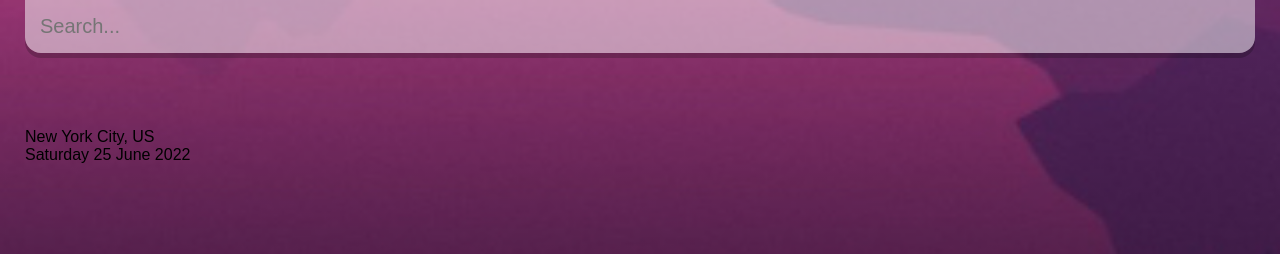
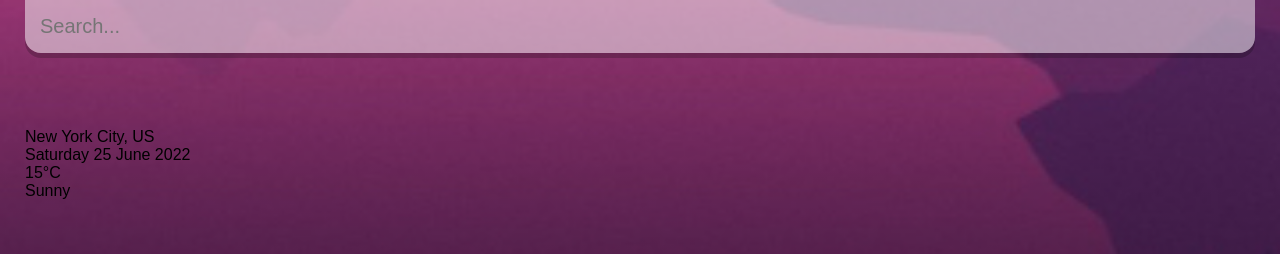
Before and after one commit to lucasxtan/weather-app, a React (Create React App) app: page / in a window 1280 px wide. Shown: the top 254 px of the page. Built offline with nearby package versions, Linux system fonts and the light colour scheme.

Commit message:
add temperature and weather status

```diff
--- a/src/App.js
+++ b/src/App.js
@@ -34,6 +34,14 @@ function App() {
           <div className="location">New York City, US</div>
           <div className="date">{dateBuilder(new Date())}</div>
         </div>
+        <div className="weather-box">
+          <div className="temp">
+            15°C
+          </div>
+          <div className="weather">
+            Sunny
+          </div>
+        </div>
       </main>
     </div>
   );
```
